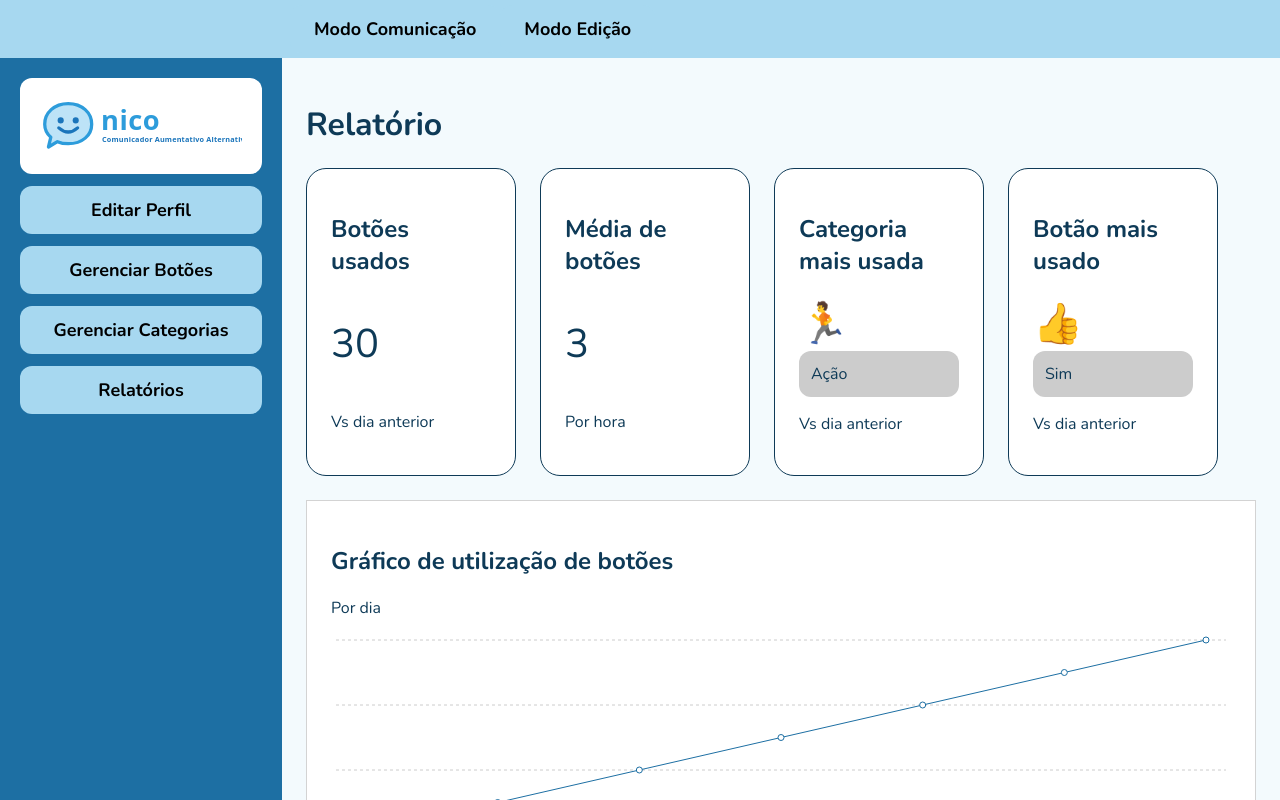
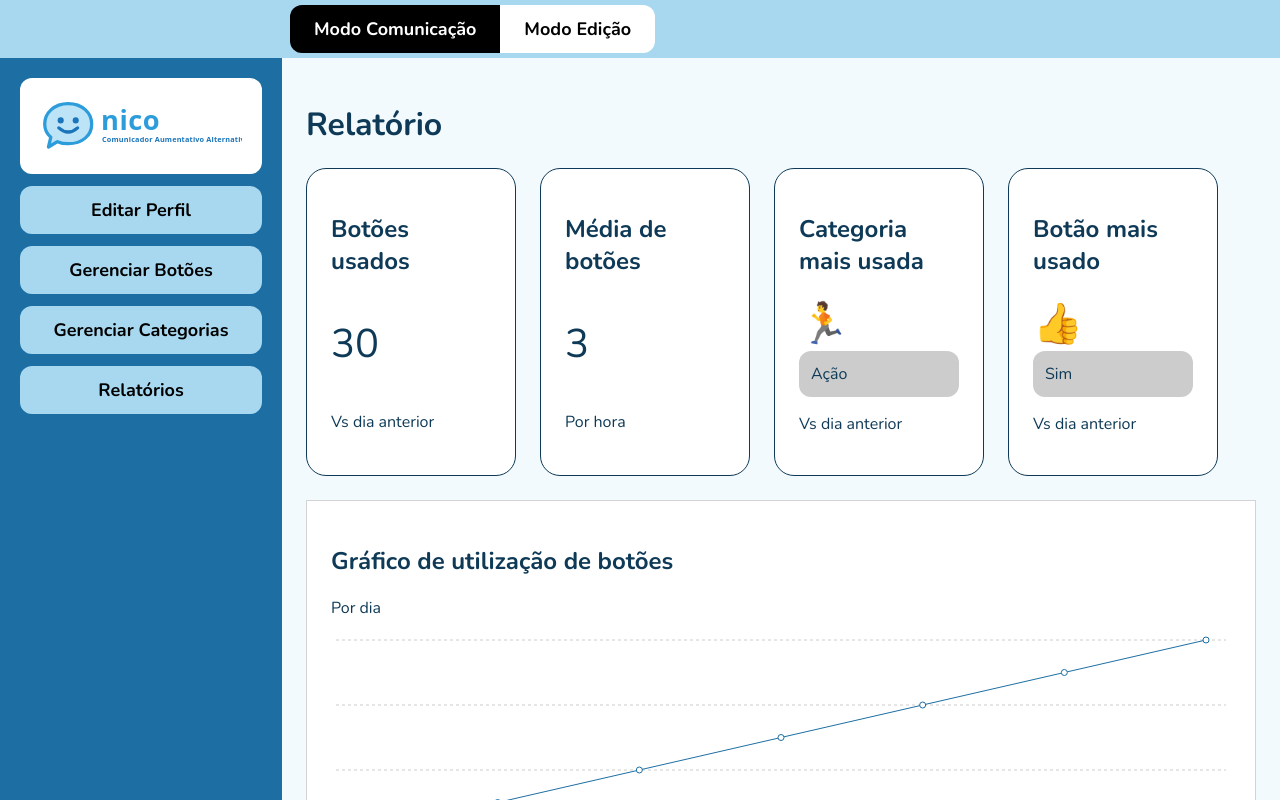
Before and after one commit to josefmello/frontend-nico, a React app: page / in a window 1280 px wide. Shown: the top 800 px of the page. Built offline with nearby package versions, Linux system fonts and the light colour scheme; the HTML template or start-up script is replaced by a standard one.

Commit message:
style(view): estilizando os modos(comunicação e edição) como interruptor

```diff
--- a/src/components/BarraTopo.css
+++ b/src/components/BarraTopo.css
@@ -1,5 +1,24 @@
 .barra-topo {
+    display: flex;
     background-color: var(--nicoleste);
     padding: 5px;
     padding-left: var(--largura-menu);
 }
+
+.modo-comunicacao, .modo-edicao {
+    background-color: white;
+    color: black;
+}
+
+.ativo {
+    background-color: black;
+    color: white;
+}
+
+.modo-comunicacao {
+    border-radius: 12px 0 0 12px;
+}
+
+.modo-edicao {
+    border-radius: 0 12px 12px 0;
+}
--- a/src/components/BarraTopo.jsx
+++ b/src/components/BarraTopo.jsx
@@ -3,8 +3,8 @@ import "./BarraTopo.css"
 function BarraTopo() {
     return (
             <header className="barra-topo">
-                <button>Modo Comunicação</button>
-                <button>Modo Edição</button>
+                <button className="modo-comunicacao ativo">Modo Comunicação</button>
+                <button className="modo-edicao">Modo Edição</button>
             </header>
     )
 }
```
